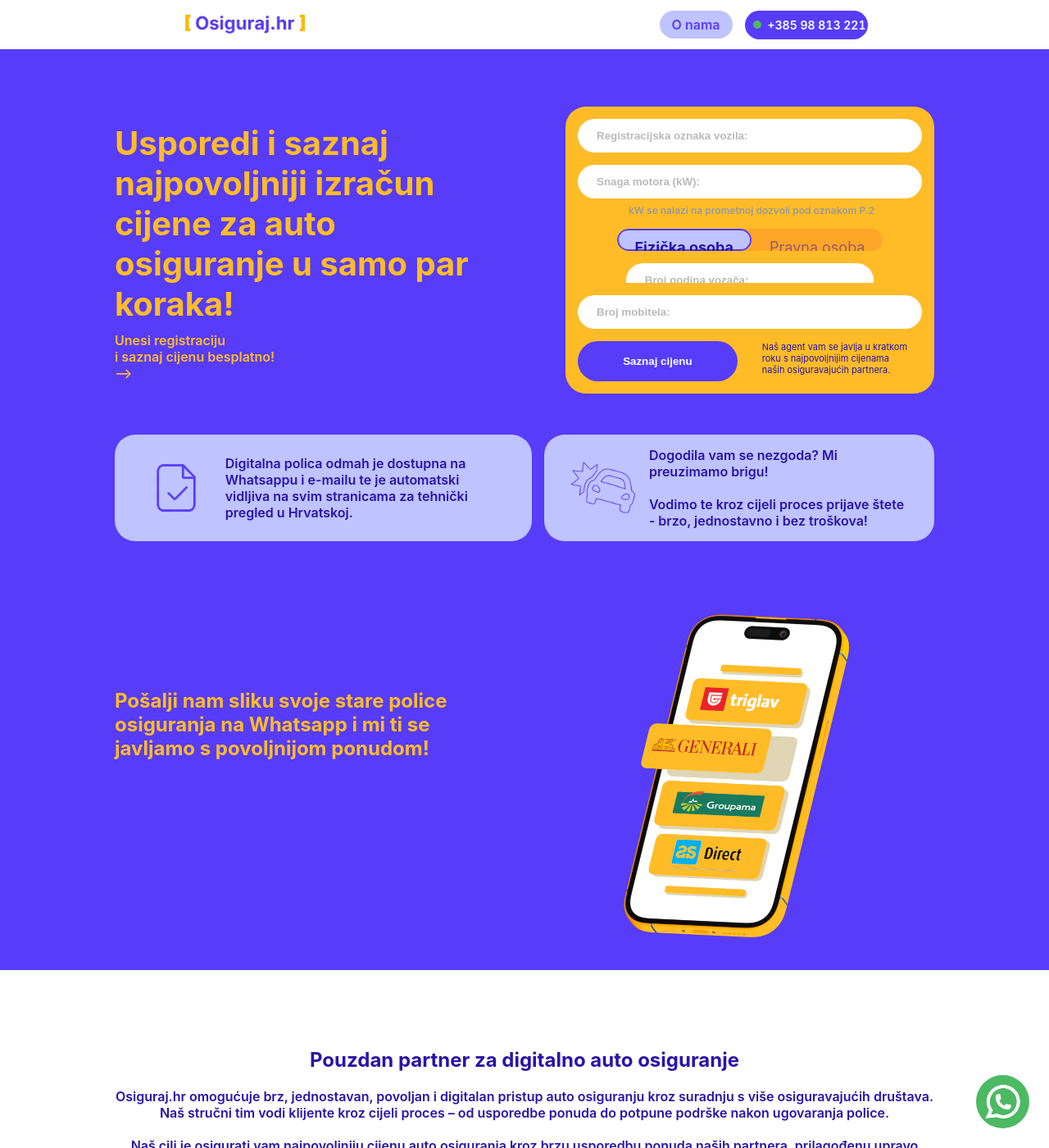
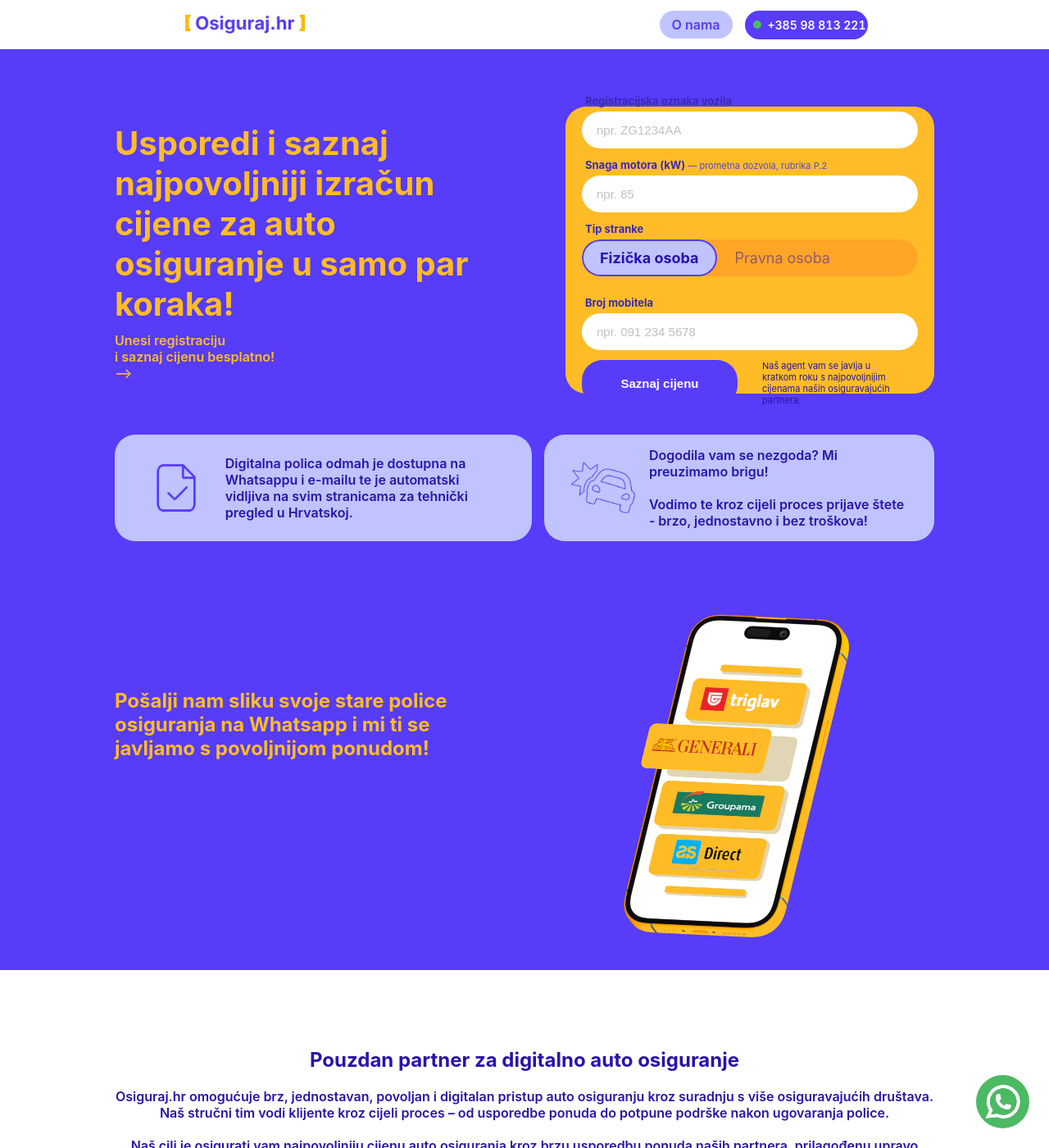
Before and after one commit to Filip-Gale/OsigurajHR, a Jekyll site: the page built from index.html, in a window 1280 px wide and 1400 px high. Shown: the whole window at 82% size. Built offline with Jekyll 4.4.1, drawn with Linux system fonts in a browser that asks for light colours.

Commit message:
Improve form UX: labels, full-width inputs, better placeholders

```diff
--- a/css/index.css
+++ b/css/index.css
@@ -9,34 +9,57 @@
 form{
     display: flex;
     flex-direction: column;
-    padding: 15px;
+    padding: 20px;
     width: 90%;
     max-width: 450px;
     justify-content: center;
-    align-items:center;
-    text-align: center;
+    align-items: stretch;
+    text-align: left;
     margin: 0 auto;
-    gap: 15px;
+    gap: 12px;
+}
+
+.form-field {
+    display: flex;
+    flex-direction: column;
+    gap: 5px;
+    width: 100%;
+}
+
+.form-field > label {
+    font-size: 13px;
+    font-weight: 700;
+    color: #3a2ab0;
+    padding-left: 4px;
+}
+
+.form-field > label small {
+    font-weight: 400;
+    color: #5a4ac0;
+    font-size: 11px;
 }
 
 form input{
-    width: 80%;
+    width: 100%;
+    box-sizing: border-box;
     border: 0;
-    padding: 10px 20px;
+    padding: 12px 16px;
     font-weight: bold;
     color: #573cf9;
-    border: transparent solid 3px;
+    border: transparent solid 2px;
+    font-size: 15px;
 
     -webkit-appearance: none;
     appearance: none;
 }
 
 form input::placeholder{
-    opacity: 0.5;
+    opacity: 0.45;
+    font-weight: normal;
 }
 
 form input:focus::placeholder{
-    opacity: 0.85;
+    opacity: 0.7;
 }
 
 form input:focus{
@@ -357,6 +380,155 @@
     padding-right: 10px;
 }
 
+/* ===== QUOTE CARD (AS Direct / Generali) ===== */
+
+#quote-result {
+    margin-top: 1rem;
+}
+
+.quote-card {
+    padding: 1.5rem;
+    text-align: center;
+    font-weight: bold;
+    transition: all 0.3s ease;
+}
+
+/* Loading state */
+.quote-loading {
+    background: rgba(255, 255, 255, 0.15);
+    color: #fff;
+    display: flex;
+    flex-direction: column;
+    align-items: center;
+    gap: 12px;
+}
+
+.quote-spinner {
+    width: 36px;
+    height: 36px;
+    border: 4px solid rgba(255, 255, 255, 0.3);
+    border-top-color: #ffbc27;
+    border-radius: 50%;
+    animation: spin 0.8s linear infinite;
+}
+
+@keyframes spin {
+    to { transform: rotate(360deg); }
+}
+
+/* Success state */
+.quote-success {
+    background: #fff;
+    color: #573cf9;
+    display: flex;
+    flex-direction: column;
+    align-items: center;
+    gap: 16px;
+}
+
+.quote-header {
+    display: flex;
+    flex-direction: column;
+    gap: 4px;
+}
+
+.quote-provider {
+    font-size: 1.1rem;
+    font-weight: 800;
+    color: #573cf9;
+}
+
+.quote-type {
+    font-size: 0.85rem;
+    font-weight: normal;
+    color: #666;
+}
+
+.quote-price {
+    display: flex;
+    align-items: baseline;
+    gap: 8px;
+}
+
+.quote-amount {
+    font-size: 2.2rem;
+    font-weight: 900;
+    color: #573cf9;
+}
+
+.quote-period {
+    font-size: 0.9rem;
+    font-weight: normal;
+    color: #888;
+}
+
+.quote-actions {
+    display: flex;
+    flex-direction: column;
+    gap: 10px;
+    width: 100%;
+    max-width: 320px;
+}
+
+.quote-btn {
+    display: block;
+    padding: 12px 20px;
+    border-radius: 50px;
+    text-decoration: none;
+    font-weight: bold;
+    font-size: 0.95rem;
+    transition: opacity 0.2s;
+}
+
+.quote-btn:hover {
+    opacity: 0.85;
+}
+
+.quote-btn-primary {
+    background: #573cf9;
+    color: #fff;
+}
+
+.quote-btn-secondary {
+    background: transparent;
+    color: #573cf9;
+    border: 2px solid #573cf9;
+}
+
+.quote-disclaimer {
+    font-size: 0.72rem;
+    font-weight: normal;
+    color: #999;
+    margin: 0;
+}
+
+/* Error state */
+.quote-error {
+    background: rgba(255, 255, 255, 0.1);
+    color: #fff;
+    padding: 1rem;
+}
+
+.quote-error p {
+    margin: 0;
+    font-weight: normal;
+}
+
+/* Desktop tweaks */
+@media (min-width: 768px) {
+    .quote-actions {
+        flex-direction: row;
+        justify-content: center;
+        max-width: none;
+    }
+
+    .quote-btn {
+        padding: 12px 28px;
+    }
+}
+
+/* ===== END QUOTE CARD ===== */
+
 @media (min-width: 768px) {
 
     #title-segment{
@@ -371,7 +543,7 @@
     }
 
     form{
-        max-height: 350px;
+        max-height: none;
         margin: 0;
         margin-left: 5%;
     }
--- a/index.html
+++ b/index.html
@@ -205,25 +205,36 @@
                 <input type="hidden" name="Kontakt" value="{{contact}}">
                <input type="hidden" name="WhatsApp_Link" id="whatsapp_link">
 
-                <input class="round" type="text" name="username" id="registracija-input" placeholder="Registracijska oznaka vozila:" required>
+                <div class="form-field">
+                    <label for="registracija-input">Registracijska oznaka vozila</label>
+                    <input class="round" type="text" name="username" id="registracija-input" placeholder="npr. ZG1234AA" required>
+                </div>
 
-                <input class="round" type="number" name="snagaMotora" id="snagaMotora-input" min="1" max="1000" placeholder="Snaga motora (kW):" required>
-                <small style="color:#999;font-size:12px;margin-top:-8px;display:block;padding-left:4px;">kW se nalazi na prometnoj dozvoli pod oznakom P.2</small>
+                <div class="form-field">
+                    <label for="snagaMotora-input">Snaga motora (kW) <small>— prometna dozvola, rubrika P.2</small></label>
+                    <input class="round" type="number" name="snagaMotora" id="snagaMotora-input" min="1" max="1000" placeholder="npr. 85" required>
+                </div>
 
-                <div class="segmented-control round" id="user-type-group">
-                    <input type="radio" id="fiz" name="user-type" value="fizicka_osoba" checked>
-                    <label for="fiz" class="segment round">Fizička osoba</label>
-
-                    <input type="radio" id="pra" name="user-type" value="pra">
-                    <label for="pra" class="segment round">Pravna osoba</label>
+                <div class="form-field">
+                    <label>Tip stranke</label>
+                    <div class="segmented-control round" id="user-type-group">
+                        <input type="radio" id="fiz" name="user-type" value="fizicka_osoba" checked>
+                        <label for="fiz" class="segment round">Fizička osoba</label>
+                        <input type="radio" id="pra" name="user-type" value="pra">
+                        <label for="pra" class="segment round">Pravna osoba</label>
+                    </div>
                 </div>
 
                 <!-- Age selector -->
-                <div class="age-input-wrapper" id="age-wrapper">
-                    <input class="round age-input" type="number" name="age" min="1" max="100" placeholder="Broj godina vozača:" required>
+                <div class="form-field age-input-wrapper" id="age-wrapper">
+                    <label for="age-input-field">Broj godina vozača</label>
+                    <input class="round age-input" id="age-input-field" type="number" name="age" min="1" max="100" placeholder="npr. 35" required>
                 </div>
 
-                <input class="round" type="text" name="contact" placeholder="Broj mobitela:" required>
+                <div class="form-field">
+                    <label for="contact-input">Broj mobitela</label>
+                    <input class="round" id="contact-input" type="text" name="contact" placeholder="npr. 091 234 5678" required>
+                </div>
 
 
                 <!--<div class="h-captcha" data-captcha="true"></div>-->
```
